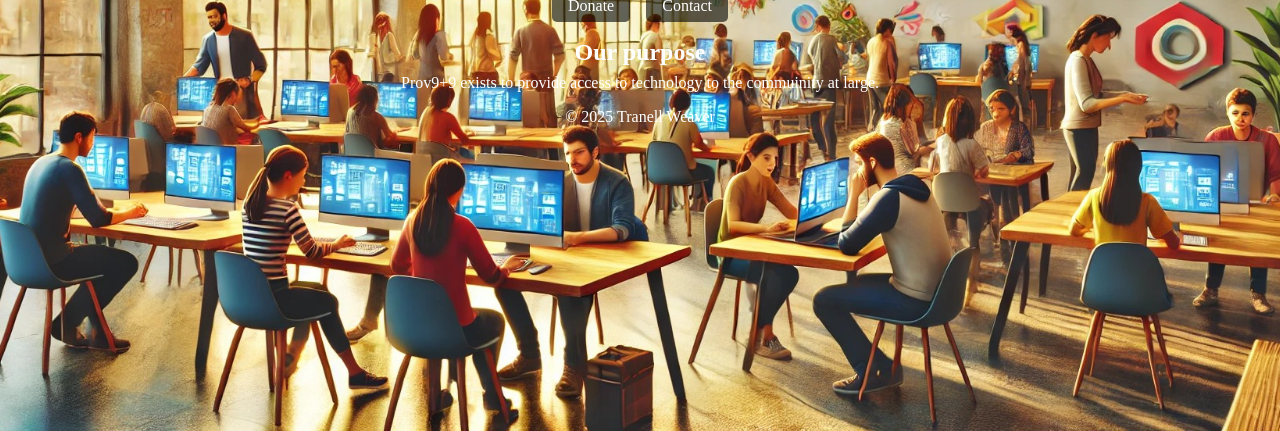
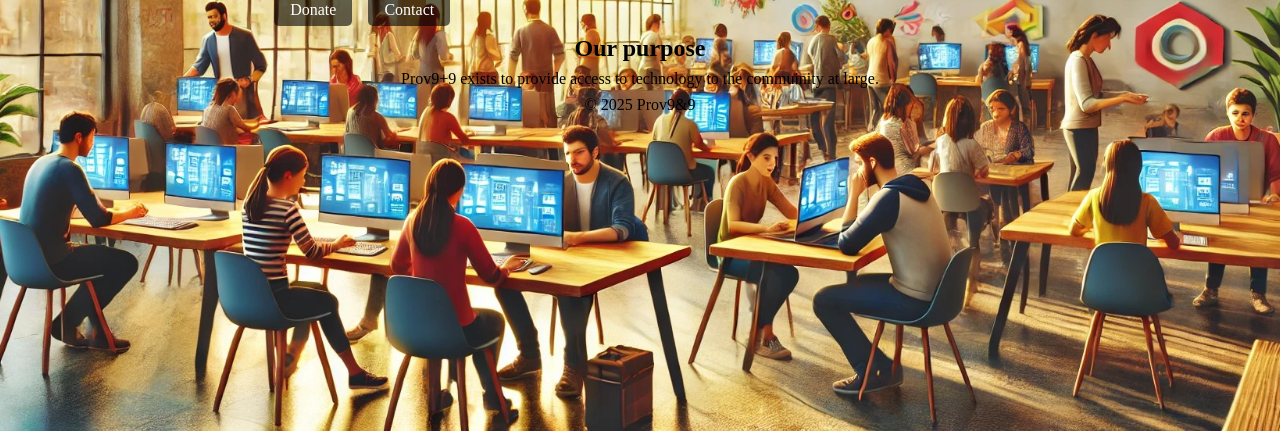
Before and after one commit to ProV-9and9/prov9and9, a plain HTML site: page index.html in a window 1280 px wide. Shown: the part 369-800 px from the top of the page. Drawn offline with Linux system fonts and the light colour scheme.

Commit message:
Update index.html

```diff
--- a/index.html
+++ b/index.html
@@ -37,13 +37,18 @@
       border-radius: 5px;
     }
 
+    nav a:hover{
+      background-color: #bbb;
+    }
+
     h1, h2, p {
-      color: white;
+      color: black;
       margin: 0.5rem 0;
     }
   </style>
 </head>
 <body>
+  <div class="content-box">
    <header>
      <h1>Welcome to community empowerment with ProV 9+9</h1>
    </header>
@@ -60,7 +65,8 @@
     </section>
   </main>
   <footer>
-    <p>&copy; 2025 Tranell Weaver</p>
+    <p>&copy; 2025 Prov9&9</p>
   </footer>
+  </div>
 </body>
  </html>
```
